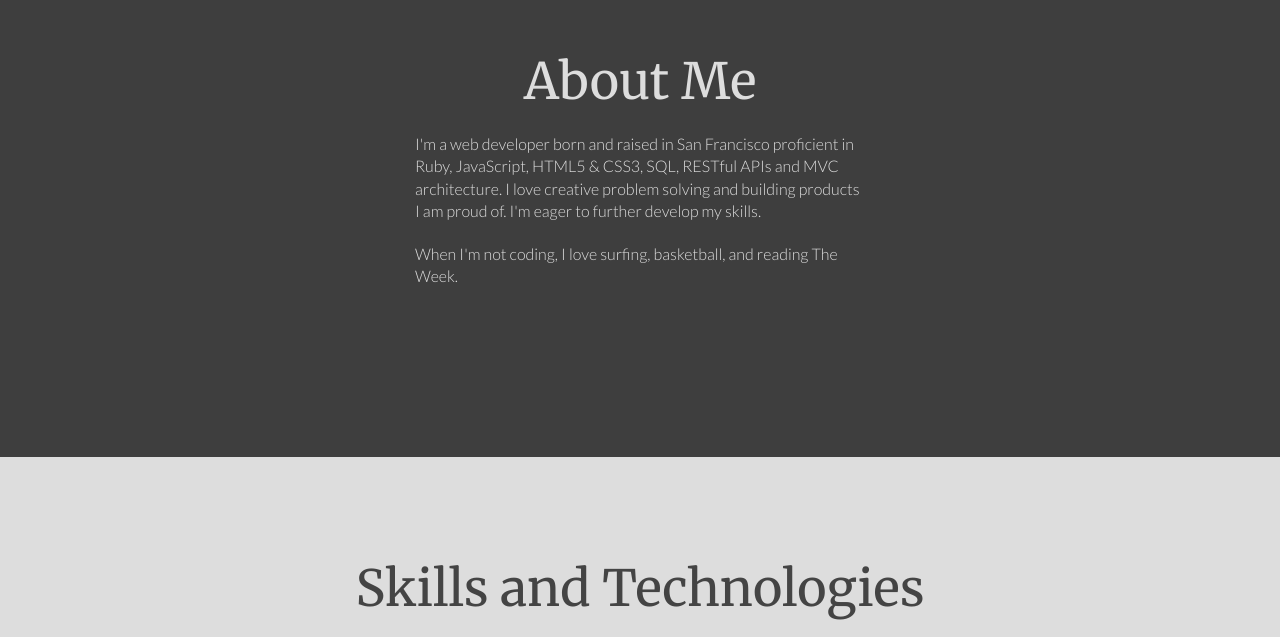
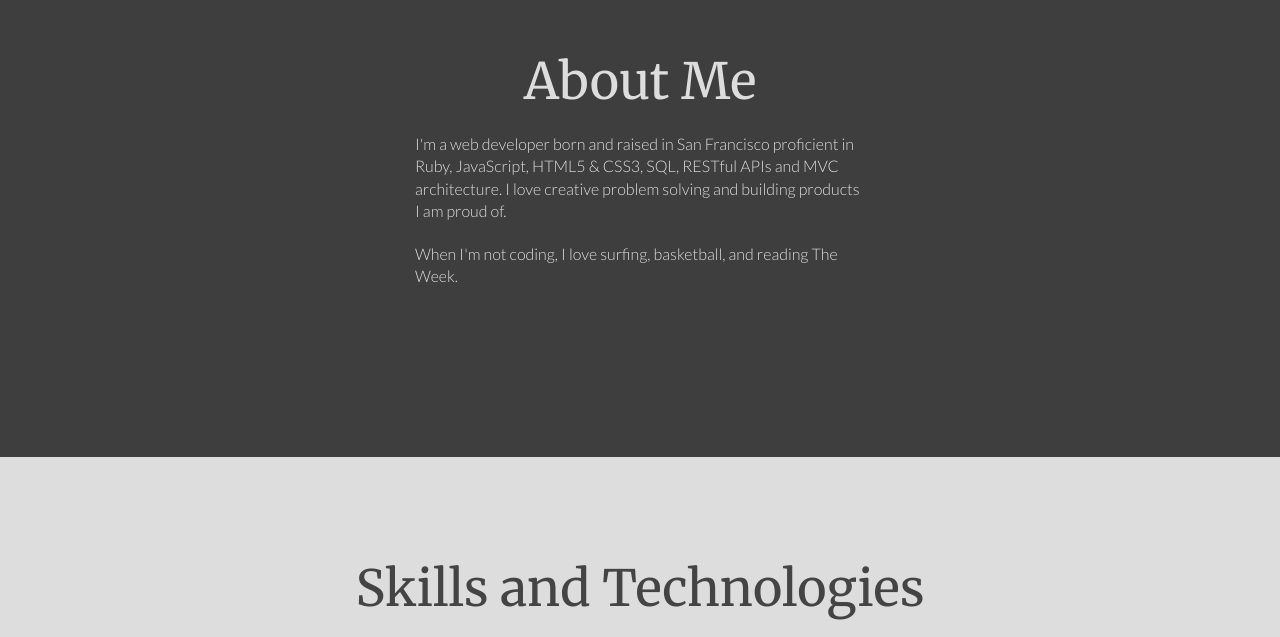
Before and after one commit to tevydavid/tevydavid.github.io, a plain HTML site: page index.html in a window 1280 px wide. Shown: the part 900-1537 px from the top of the page. Drawn offline with Linux system fonts and the light colour scheme; files whose address does not match are found by name; a web font is replaced by a local one.

Commit message:
update about me

```diff
--- a/index.html
+++ b/index.html
@@ -32,7 +32,7 @@
       <p>
         I'm a web developer born and raised in San Francisco proficient in Ruby, JavaScript,
         HTML5 & CSS3, SQL, RESTful APIs and MVC architecture. I love creative problem
-        solving and building products I am proud of. I'm eager to further develop my skills.
+        solving and building products I am proud of.
       </p>
       <p>
         When I'm not coding, I love surfing, basketball, and reading The Week.
```
